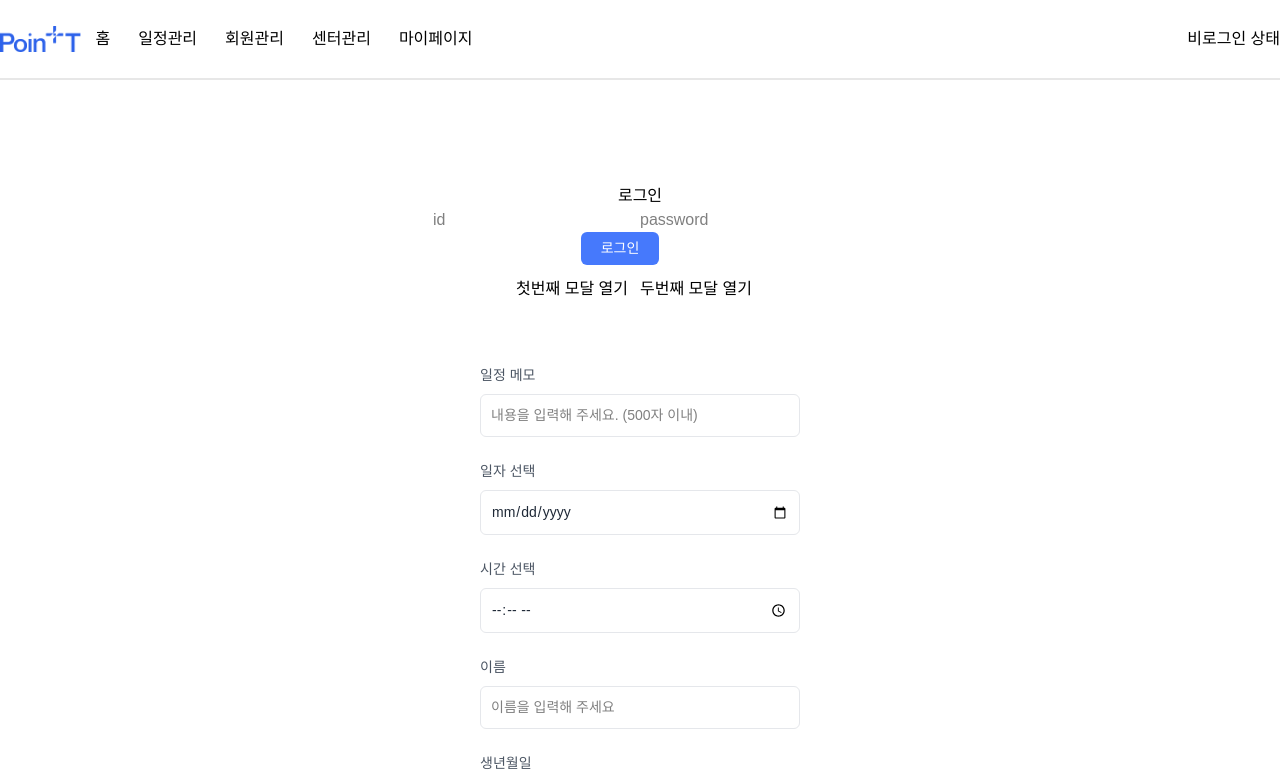
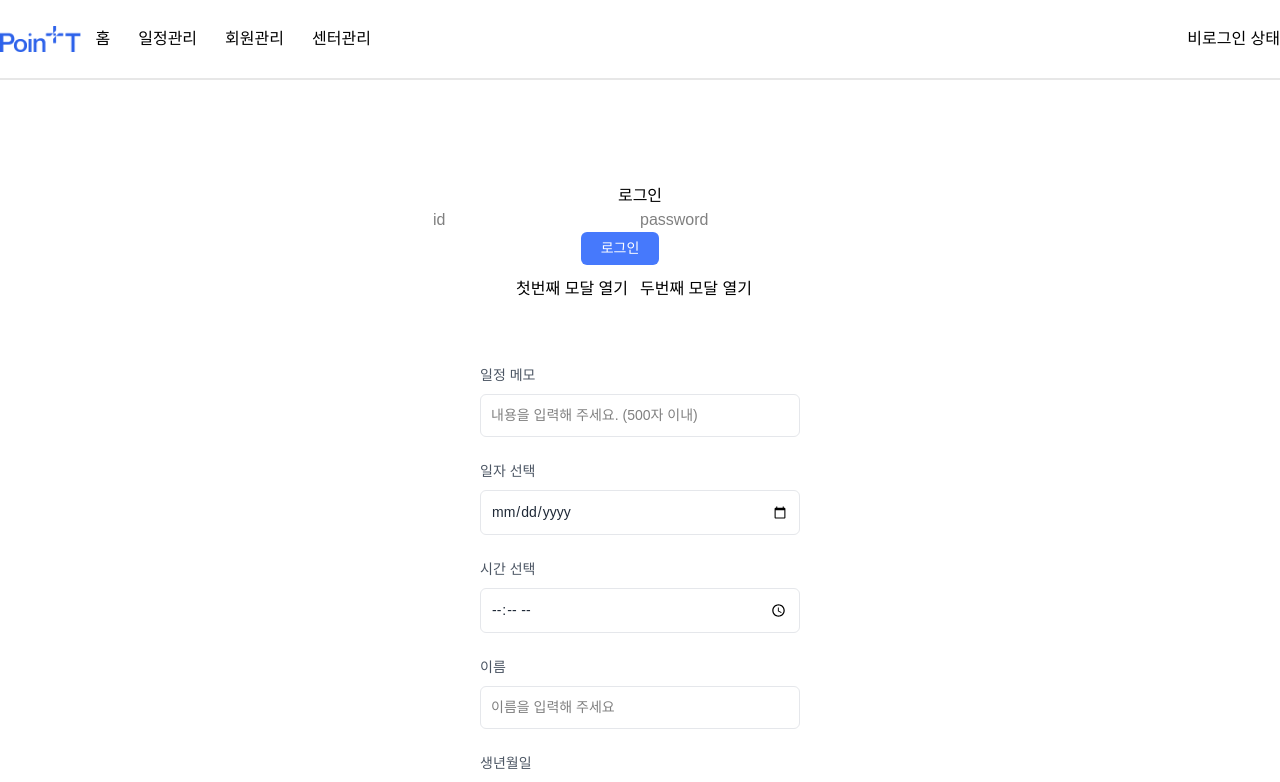
Before and after one commit to 6suk/pongdangpong, a React (Vite) app: page /login in a window 1280 px wide. Shown: the top 782 px of the page. Built offline with nearby package versions, Linux system fonts and the light colour scheme; no server answers.

Commit message:
[✨feat] 로그인 여부에 따라 마이페이지 메뉴 출력 - tickets 메뉴 마이페이지 서브메뉴로 이동

```diff
--- a/src/components/header/GlobalHeader.tsx
+++ b/src/components/header/GlobalHeader.tsx
@@ -64,8 +64,10 @@ export const GlobalHeader: React.FC<PropsState> = (props) =>{
 
       <S.nav theme={theme}>
         <S.menu>
+          {/* 만약 로그인이 안되어있으면 마이페이지를 렌더링하지 않는다 */}
           {
             globalMenu.map(({id, content, path})=>{
+              if(!isLogin && path === "me") return;
               return(
                 <li key={id} onClick={activeTarget(path)} className={checkActive(path)}>
                   {content}
@@ -181,25 +183,9 @@ const S = {
       cursor:pointer;
       position: relative;
 
-      &::after{
-            display: block;
-            content:'';
-            position: absolute;
-            left: 0;
-            bottom: -120%;
-            width: 0;
-            height: 3px;
-            background-color: ${({theme})=> theme.colors["Pri-400"]};
-            transition: width 0.6s;
-          }
-
           &.on{
             color: ${({theme})=> theme.colors["Pri-400"]};
             font-weight: 600;
-
-            &::after{
-              width: 100%;
-            }
           }
     }
   `
--- a/src/data/menuData.ts
+++ b/src/data/menuData.ts
@@ -6,12 +6,11 @@ export const subMenuList ={
   schedule:[
     {id:"수강권 관리", content: "수강권 관리" , path:"/schedule/management" , hide:false},
     {id:"회원 수정", content: "회원 수정" , path:"/schedule/member" ,  hide: true},
-    {id:"기록지", content: "기록지" , path:"/schedule/record" ,hide: false},
-    {id:"만족도 및 후기", content: "만족도 및 후기" , path:"/schedule/review" ,hide: false},
-    {id:"앨범", content: "앨범" , path:"/schedule/album" , hide: false},
   ],
   members:[
-
+    {id:"기록지", content: "기록지" , path:"/members/record" ,hide: false},
+    {id:"만족도 및 후기", content: "만족도 및 후기" , path:"/members/review" ,hide: false},
+    {id:"앨범", content: "앨범" , path:"/members/album" , hide: false},
   ],
   center:[
 
@@ -20,9 +19,6 @@ export const subMenuList ={
 
   ],
   me:[
-
-  ],
-  tickets: [
     {id:"티켓 리스트", content: "티켓 리스트" , path:"/tickets/list"},
     {id:"티켓 생성", content: "티켓 생성" , path:"/tickets/create"},
   ],
```
